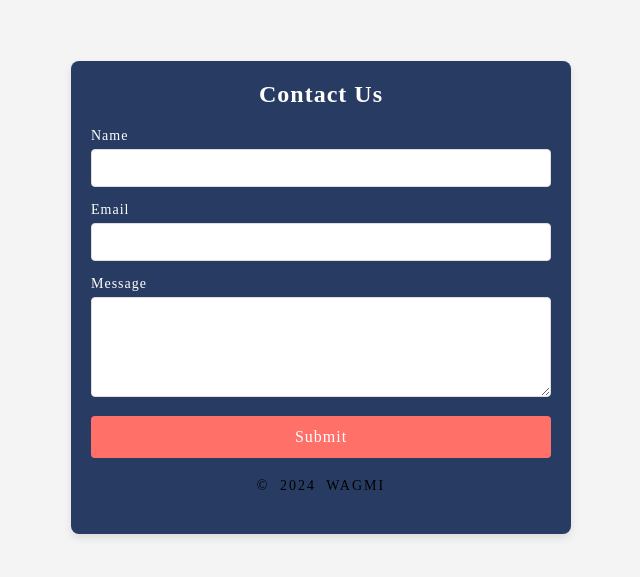
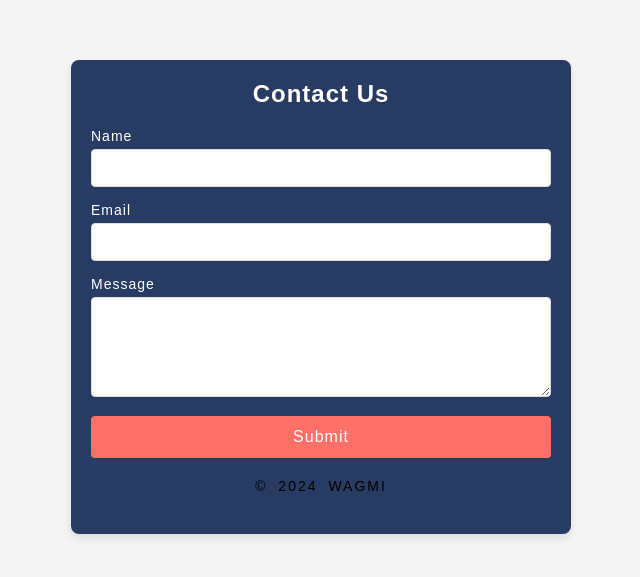
Before and after one commit to Mcdavid95/A_Simple_Website_Grp3, a plain HTML site: page index.html in a window 1280 px wide. Shown: the part 103-680 px from the top of the page, without its empty margins (319-959 px from the left). Drawn offline with Linux system fonts and the light colour scheme.

Commit message:
commit change done

```diff
--- a/script.js
+++ b/script.js
@@ -1,13 +1,10 @@
 function handleSubmit(event) {
-    // Prevent the form from submitting normally
     event.preventDefault();
 
-    // Get the form values
     const name = document.getElementById("name").value;
     const email = document.getElementById("email").value;
     const message = document.getElementById("message").value;
 
-    // Check if any field is empty
     if (!name || !email || !message) {
         alert("Please fill in all the fields.");
         return false;
@@ -19,15 +16,12 @@ function handleSubmit(event) {
         return false;
     }
 
-    // Show success message
     const successMessage = document.getElementById("successMessage");
     successMessage.style.display = "block";
 
-    // Hide success message after 5 seconds
     setTimeout(function() {
         successMessage.style.display = "none";
     }, 5000);
 
-    // Clear form fields
     document.getElementById("contactForm").reset();
 }
--- a/styles.css
+++ b/styles.css
@@ -3,7 +3,7 @@
     margin: 0;
     padding: 0;
     box-sizing: border-box;
-    font-family:work sans;
+    font-family: 'Work Sans', sans-serif;
 }
 
 body {
```
